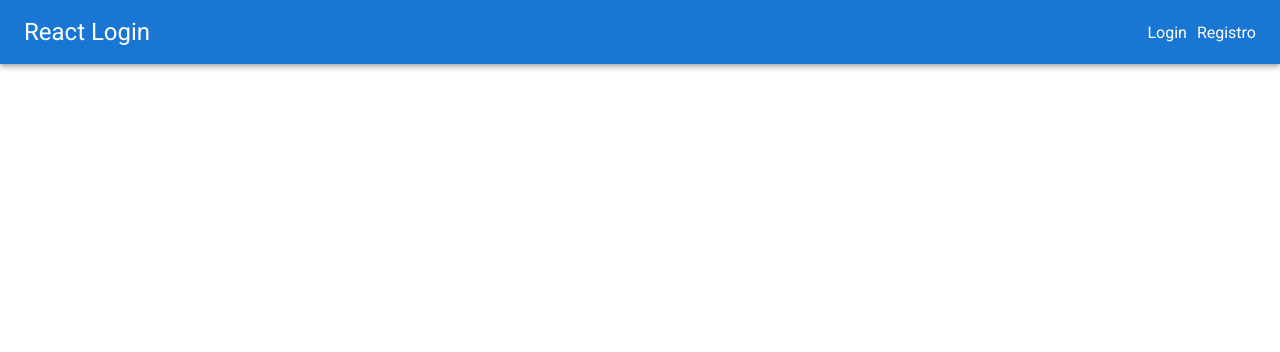
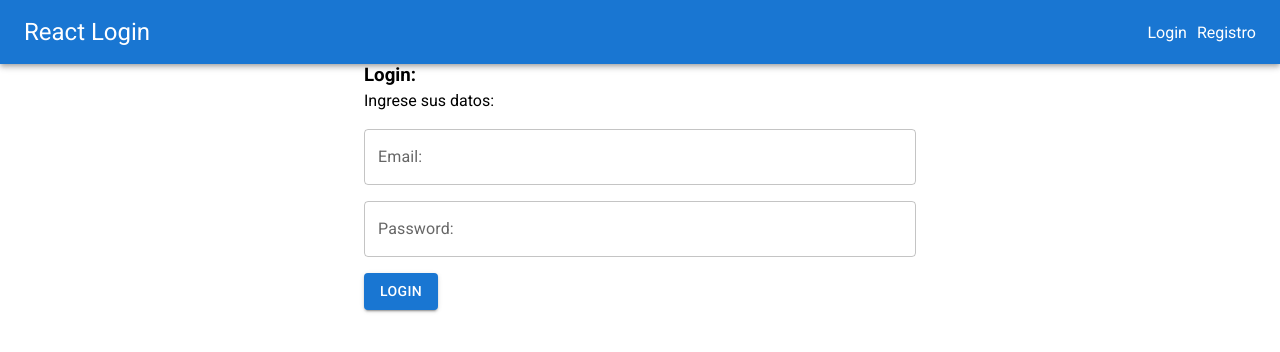
Before and after one commit to marianits/bidiApp, a React (Create React App) app in the folder client/: page /login in a window 1280 px wide. Shown: the top 352 px of the page. Built offline with nearby package versions, Linux system fonts and the light colour scheme.

Commit message:
Add login page

```diff
--- a/client/src/App.js
+++ b/client/src/App.js
@@ -2,6 +2,7 @@ import { Routes, Route } from 'react-router-dom'
 import Homepage from './pages/homePage'
 import Navbar from './components/navbar'
 import Register from './pages/register'
+import Login from './pages/login'
 
 export default function App() {
     return (
@@ -9,6 +10,7 @@ export default function App() {
         <Navbar />
         <Routes>
           <Route path="/" element={<Homepage />} />
+          <Route path="/login" element={<Login />} />
           <Route path="/registro" element={<Register />} />
         </Routes>
       </>
--- a/client/src/pages/login.js
+++ b/client/src/pages/login.js
@@ -0,0 +1,77 @@
+import { useContext, useState }from 'react';
+import { AuthContext } from '../context/authContext'
+import { useForm } from '../utils/hooks'
+import { useMutation } from '@apollo/react-hooks'
+
+import { TextField, Button, Container, Stack, Alert } from "@mui/material"
+
+import { gql } from 'graphql-tag'
+import { useNavigate } from 'react-router-dom'
+
+const AUTENTICAR_USUARIO = gql`
+  mutation AutenticarUsuario(
+    $input: inputAutenticar
+  ) {
+    autenticarUsuario(
+      input: $input
+    ) {
+      email
+      token
+    }
+  }
+`
+function Login(props){
+  let navigate = useNavigate();
+  const context = useContext(AuthContext);
+  const [ errors, setErrors ] = useState([]);
+
+  function autenticarUsuarioCallback() {
+      autenticarUsuario();
+  }
+
+  const { onChange, onSubmit, values } = useForm(autenticarUsuarioCallback, {
+    email: '',
+    password: ''
+  });
+
+  const [ autenticarUsuario, { loading }] = useMutation(AUTENTICAR_USUARIO, {
+    update(proxy, { data: { autenticarUsuario: usuarioData }}) {
+      context.login(usuarioData);
+      navigate('/');
+    },
+    onError({ graphQLErrors }){
+      setErrors(graphQLErrors);
+    },
+    variables: { input: values }
+  });
+
+  return (
+    <Container spacing={2} maxWidth="sm">
+      <h3 style={{marginBottom: "5px"}}>Login:</h3>
+      <p>Ingrese sus datos:</p>
+      <br></br>
+      <Stack spacing={2} paddingBottom={2}>
+        <TextField
+          label="Email:"
+          name="email"
+          onChange={onChange}
+        />
+        <TextField
+          label="Password:"
+          name="password"
+          onChange={onChange}
+        />
+      </Stack>
+      {errors.map(function(error){
+        return (
+          <Alert severity="error">
+            {error.message}
+          </Alert>
+        );
+      })}
+      <Button variant="contained" onClick={onSubmit}>Login</Button>
+    </Container>
+  );
+}
+
+export default Login;
--- a/client/src/pages/register.js
+++ b/client/src/pages/register.js
@@ -50,8 +50,9 @@ function Register(props) {
 
   return (
     <Container spacing={2} maxWidth="sm">
-      <h3>Registro</h3>
-      <p>Esta es la pagina de registro</p>
+      <h3 style={{marginBottom: "5px"}}>Registro</h3>
+      <p>Ingrese sus datos:</p>
+      <br></br>
       <Stack spacing={2} paddingBottom={2}>
         <TextField
           label="Nombre:"
```
